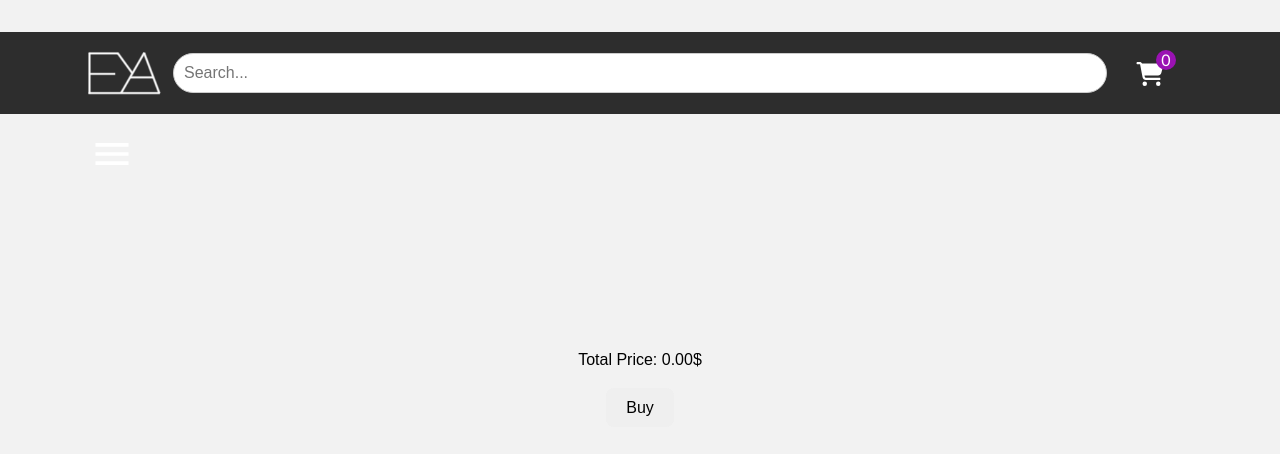
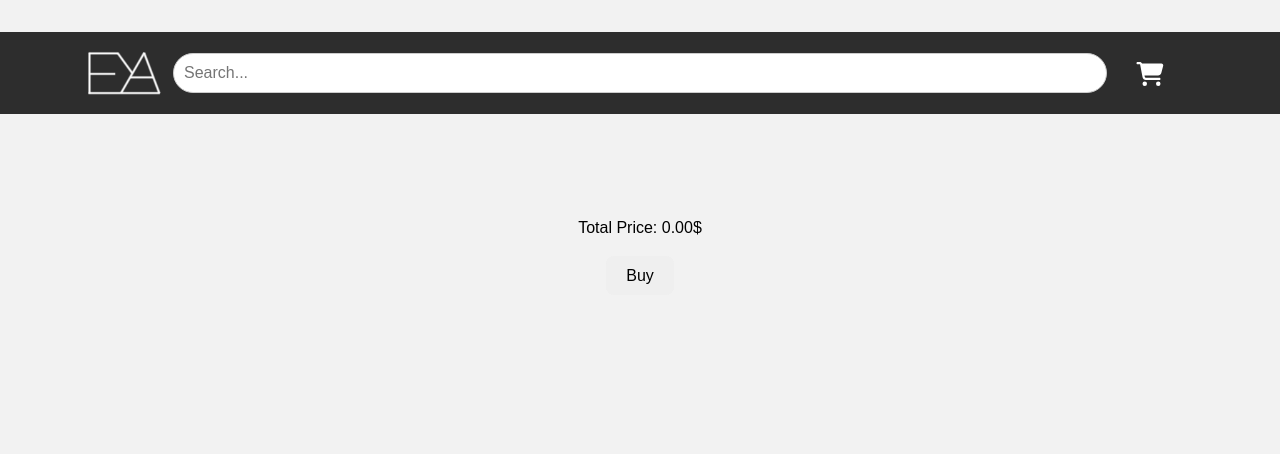
Before and after one commit to lailanajafli/React-final-eccommerce, a React (Vite) app: page /viewcart in a window 1280 px wide. Shown: the top 454 px of the page. Built offline with nearby package versions, Linux system fonts and the light colour scheme; a web font is replaced by a local one.

Commit message:
some svg and Badge were not needed

```diff
--- a/src/components/navbar/Navbar2.jsx
+++ b/src/components/navbar/Navbar2.jsx
@@ -16,25 +16,19 @@ function Navbar2() {
 
 
     return (
-        <nav className="navbar">
+        <nav className="navbar" style={{minHeight: '168px'}}>
             <div className="menu">
                 <input id="menu__toggle" type="checkbox" className='menu__toggle' />
                 <label htmlFor="menu__toggle" className="menu__toggle-label">
-                    <svg preserveAspectRatio='xMinYMin' viewBox='0 0 24 24' className='hide-svg'>
-                        <path d='M3,6H21V8H3V6M3,11H21V13H3V11M3,16H21V18H3V16Z' />
-                    </svg>
-                    <svg preserveAspectRatio='xMinYMin' viewBox='0 0 24 24' >
-                        <path d="M19,6.41L17.59,5L12,10.59L6.41,5L5,6.41L10.59,12L5,17.59L6.41,19L12,13.41L17.59,19L19,17.59L13.41,12L19,6.41Z" />
-                    </svg>
                 </label>
 
                 <div style={{ display: 'flex', justifyContent: 'space-between', gap: '9px', flexWrap: 'wrap', backgroundColor: '#2d2d2d', padding: '1rem', alignItems: 'center' }}>
                     <div className='mylogo' ><Link to="/"><img style={{ width: '78px', height: '48px', display: 'flex', justifyContent: 'center', alignItems: 'center' }}
                         src="./logo.jpg" alt="" /></Link></div>
                     <input type="text" placeholder="Search..." value={searchTerm} onChange={(e) => setSearchTerm(e.target.value)} className="search-input" />
-                    <Link to="/detail" className="navbar-brand">
-                        <FontAwesomeIcon icon={faCartShopping} size='xl' style={{ color: "#ffffff", position: 'relative', top: '11px' }} /> <div className='badgecount'> <Badge >{cards.length}</Badge></div>
-                    </Link>
+                    <div className="navbar-brand">
+                        <FontAwesomeIcon icon={faCartShopping} size='xl' style={{ color: "#ffffff", position: 'relative', top: '11px' }} /> <div style={{backgroundColor: 'transparent'}} className='badgecount'></div>
+                    </div>
                 </div>
             </div>
         </nav>
```
